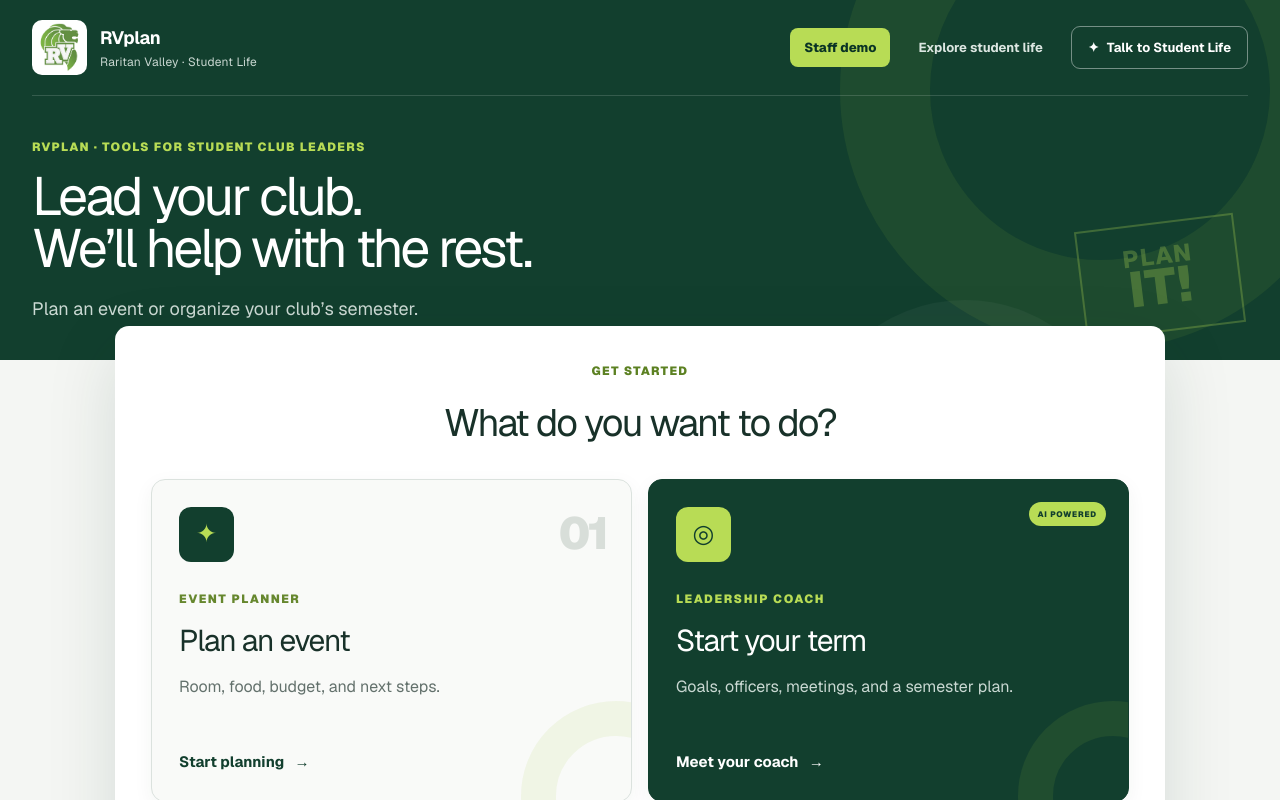
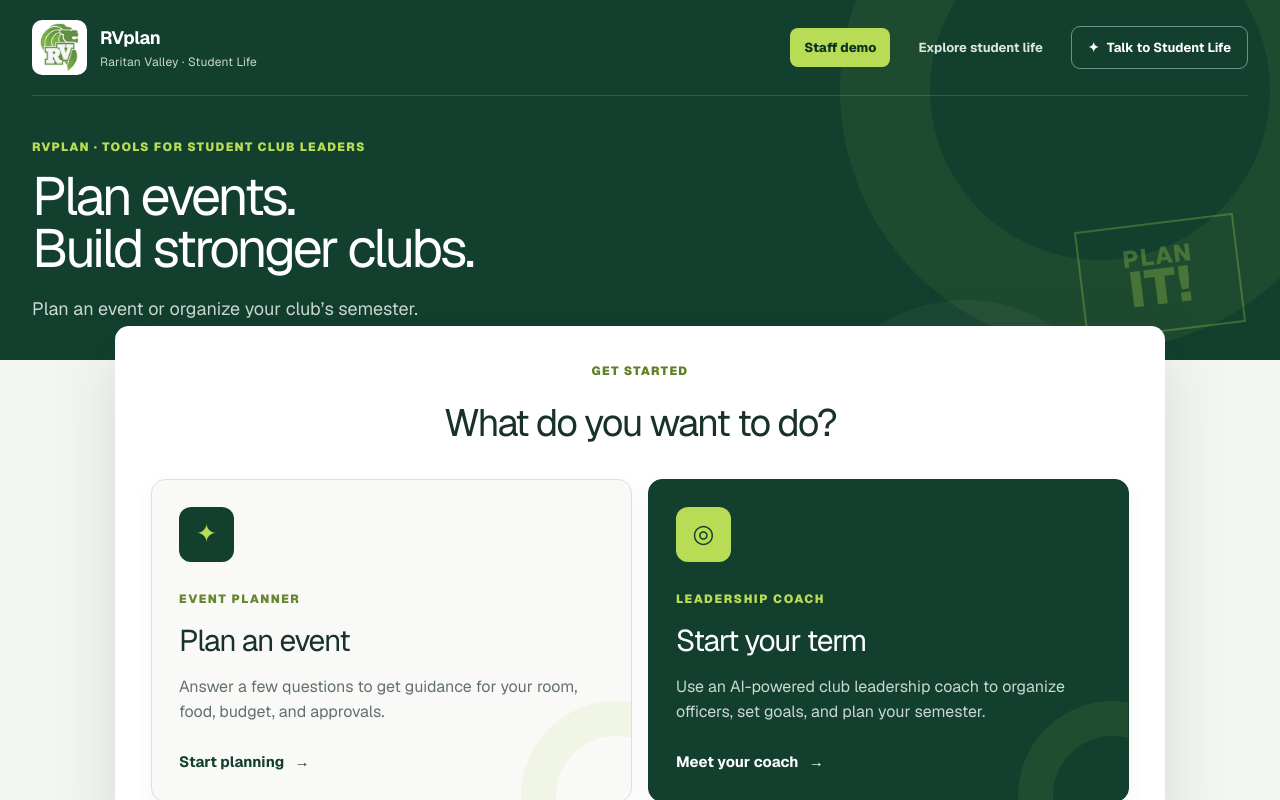
Before and after one commit to aidena18/RVplan, a Next.js app: page / in a window 1280 px wide. Shown: the top 800 px of the page. Built offline with nearby package versions, Linux system fonts and the light colour scheme.

Commit message:
Simplify RVplan homepage choices

```diff
--- a/app/page.tsx
+++ b/app/page.tsx
@@ -278,7 +278,7 @@ export default function Home() {
         </nav>
         <div className="heroCopy">
           <p className="eyebrow">RVplan · {view === "home" ? "Tools for student club leaders" : view === "student" ? "Student club event request" : view === "coach" ? "AI-powered club leadership coach" : "Student Life staff demo"}</p>
-          <h1>{view === "home" ? <>Lead your club.<br />We’ll help with the rest.</> : view === "student" ? <>Plan your club event<br />with confidence.</> : view === "coach" ? <>Start your term<br />with a clear plan.</> : <>Manage student events<br />in one place.</>}</h1>
+          <h1>{view === "home" ? <>Plan events.<br />Build stronger clubs.</> : view === "student" ? <>Plan your club event<br />with confidence.</> : view === "coach" ? <>Start your term<br />with a clear plan.</> : <>Manage student events<br />in one place.</>}</h1>
           <p>{view === "home" ? "Plan an event or organize your club’s semester." : view === "student" ? "Answer a few questions. Get a clear event checklist." : view === "coach" ? "Set goals, organize officers, and plan the semester." : "Review club requests and see what needs attention."}</p>
         </div>
         <div className="heroStamp" aria-hidden="true"><span>PLAN</span><strong>IT!</strong></div>
@@ -287,10 +287,9 @@ export default function Home() {
       {view === "home" ? <section className="homeWorkspace" aria-label="RVplan tools">
         <div className="homeIntro"><p className="eyebrow dark">GET STARTED</p><h2>What do you want to do?</h2></div>
         <div className="toolChoices">
-          <button className="toolCard eventTool" onClick={() => { setStep(0); setView("student"); }}><span className="toolNumber">01</span><span className="toolIcon">✦</span><div><small>EVENT PLANNER</small><h3>Plan an event</h3><p>Room, food, budget, and next steps.</p><strong>Start planning <b>→</b></strong></div></button>
-          <button className="toolCard coachTool" onClick={() => { setCoachMode("welcome"); setView("coach"); }}><span className="aiBadge">AI POWERED</span><span className="toolIcon">◎</span><div><small>LEADERSHIP COACH</small><h3>Start your term</h3><p>Goals, officers, meetings, and a semester plan.</p><strong>Meet your coach <b>→</b></strong></div></button>
+          <button className="toolCard eventTool" onClick={() => { setStep(0); setView("student"); }}><span className="toolIcon">✦</span><div><small>EVENT PLANNER</small><h3>Plan an event</h3><p>Answer a few questions to get guidance for your room, food, budget, and approvals.</p><strong>Start planning <b>→</b></strong></div></button>
+          <button className="toolCard coachTool" onClick={() => { setCoachMode("welcome"); setView("coach"); }}><span className="toolIcon">◎</span><div><small>LEADERSHIP COACH</small><h3>Start your term</h3><p>Use an AI-powered club leadership coach to organize officers, set goals, and plan your semester.</p><strong>Meet your coach <b>→</b></strong></div></button>
         </div>
-        <div className="homeSupport"><span>?</span><p><strong>Not sure where to begin?</strong> Student Life can help you choose the right path.</p><button onClick={() => setHelpOpen(true)}>Talk to Student Life →</button></div>
       </section> : view === "student" ? <section className="workspace" aria-label="Event planning form">
         <div className="progressHeader">
           <div className="progressMeta"><strong>Step {step + 1} of 6</strong><span>{Math.round(((step + 1) / 6) * 100)}% complete</span></div>
```
